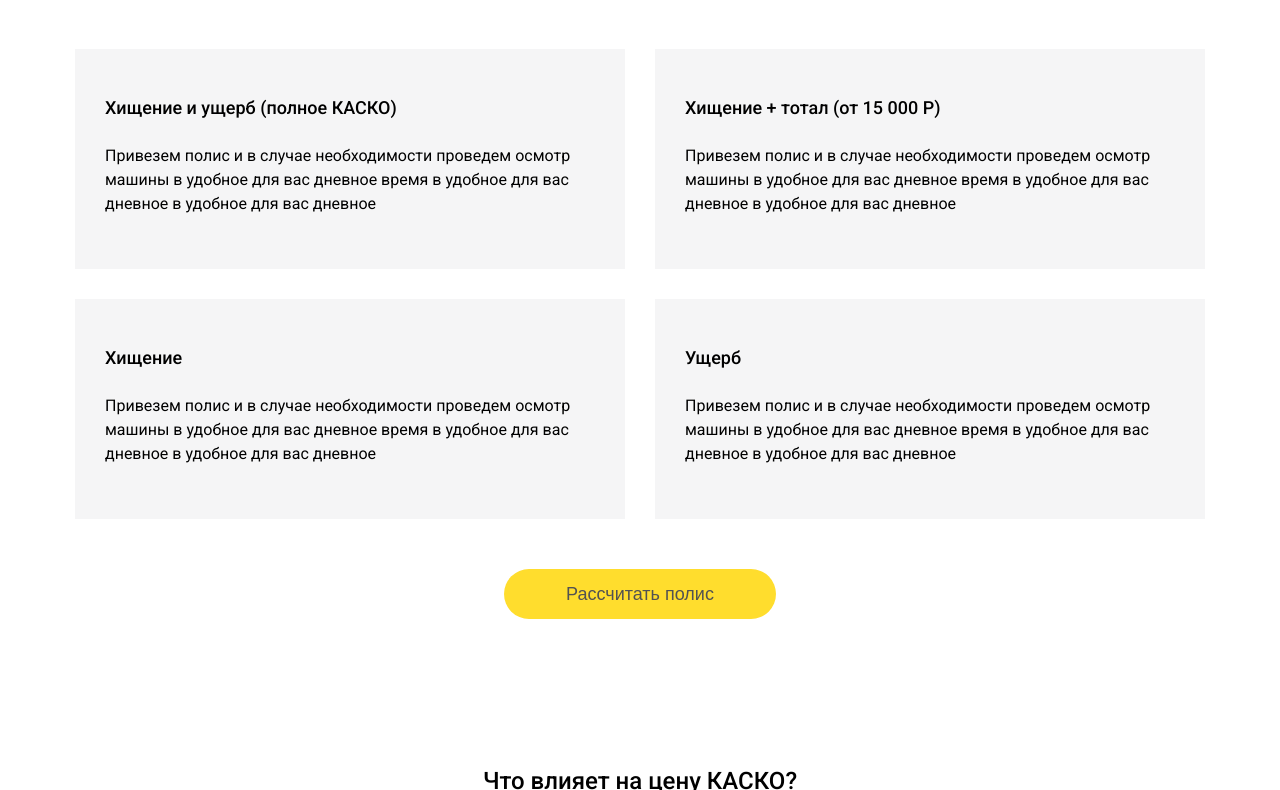
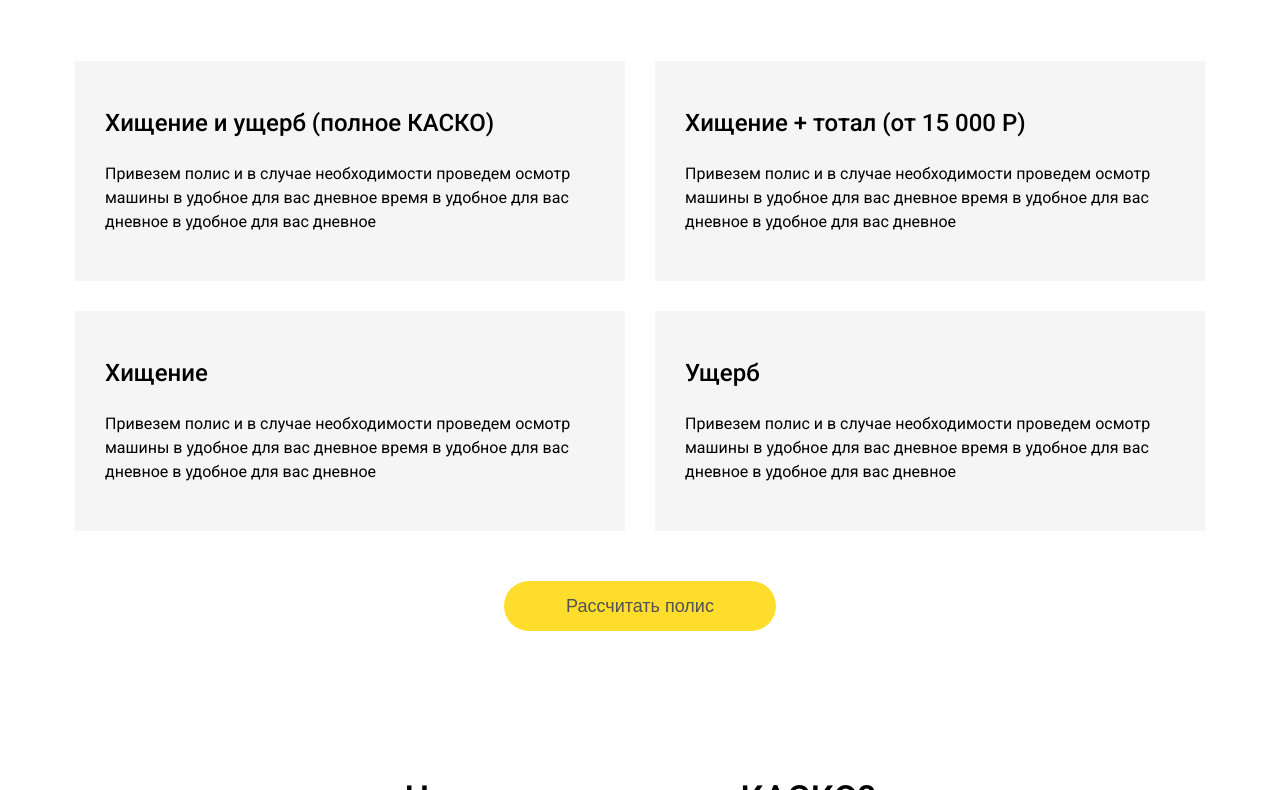
Before and after one commit to sergey-fomin/icher-1, a plain HTML site: page index.html in a window 1280 px wide. Shown: the part 125-915 px from the top of the page. Drawn offline with Linux system fonts and the light colour scheme.

Commit message:
desktop styles fix

```diff
--- a/styles/style.css
+++ b/styles/style.css
@@ -154,9 +154,15 @@ body {
 }
 
 @media screen and (min-width: 1024px) {
+    .content-section__title {
+        font-size: 36px;
+    }
     .cards {
         display: grid;
         grid-template-columns: repeat(2, 1fr);
         grid-auto-rows: 220px;
     }
+    .card__title {
+        font-size: 24px;
+    }
 }
```
